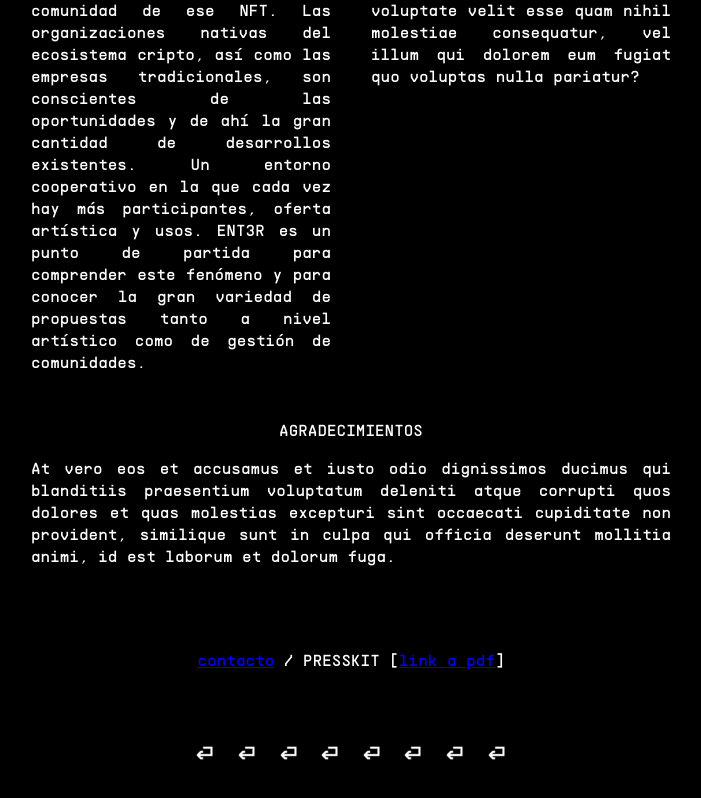
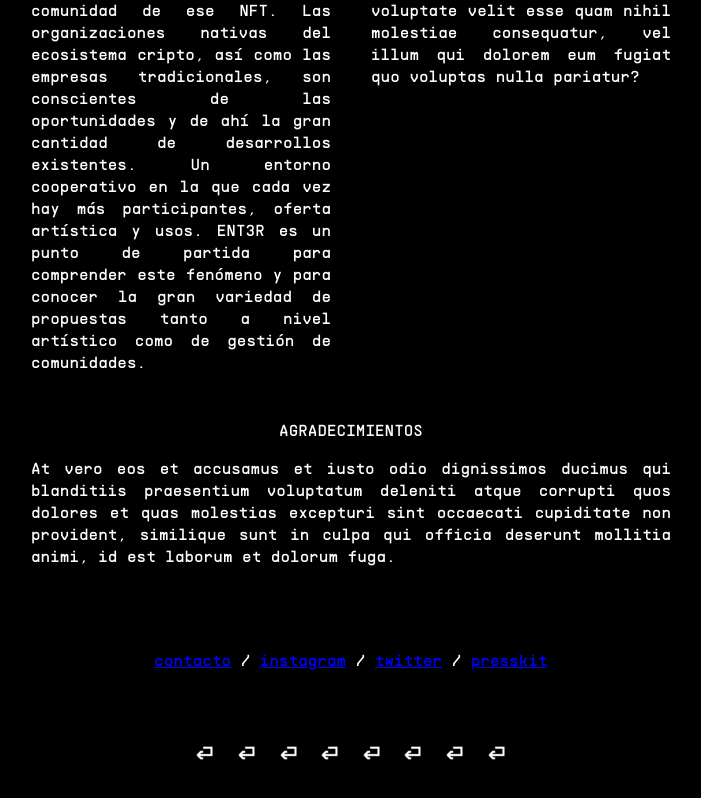
Before and after one commit to ricardomm85/3nter-gallery, a plain HTML site: page index.html in a window 1280 px wide. Shown: the part 1254-2052 px from the top of the page, without its empty margins (289-990 px from the left). Drawn offline with Linux system fonts and the light colour scheme.

Commit message:
Update index.html

```diff
--- a/index.html
+++ b/index.html
@@ -69,7 +69,7 @@
     </div>
 
     <div id="contact">
-      <p><a href="mailto:info@ent3r.gallery">Contacto</a> / Presskit [<a href="#">link a pdf</a>]</p>
+      <p><a href="mailto:info@ent3r.gallery">Contacto</a> / <a href="http://www.instagram.com/ent3rgallery">Instagram</a> / <a href="http://www.twitter.com/ent3rgallery">Twitter</a> / <a href="#">Presskit</a></p>
     </div>
 
     <div id="sponsors">
```
